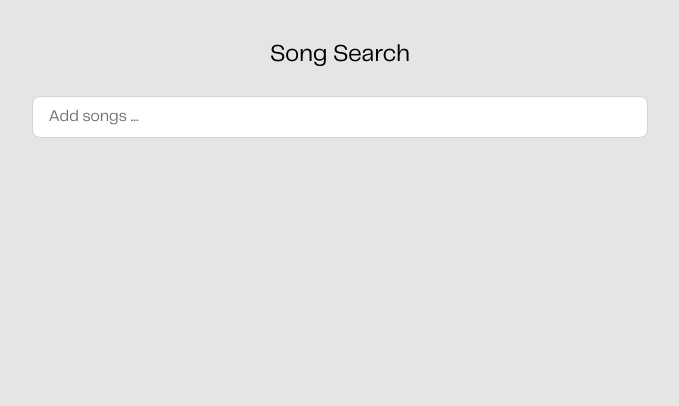
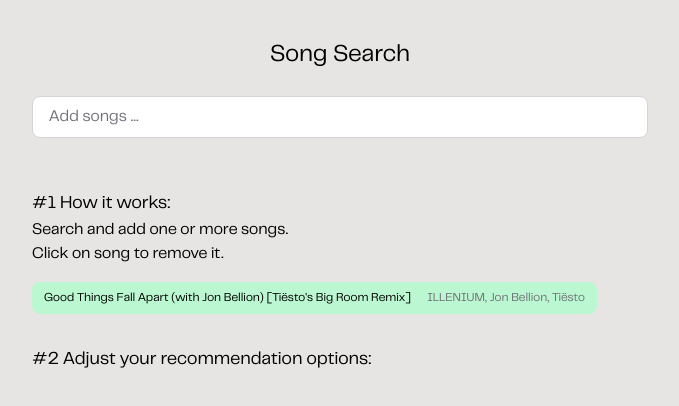
Before and after one commit to puravparab/song_search, a Next.js app in the folder client/: page / in a window 1280 px wide. Shown: the top 406 px of the page, without its empty margins (300-979 px from the left). Built offline with nearby package versions, Linux system fonts and the light colour scheme.

Commit message:
added display

```diff
--- /dev/null
+++ b/client/app/components/display.tsx
@@ -0,0 +1,37 @@
+interface Song {
+  id: string;
+  trackId: string;
+  name: string;
+  artists: string[];
+  genre: string;
+  subgenre: string;
+}
+
+const Display: React.FC<{selectedSongs: Song[], handleSongClick: (song: Song) => void}> = ({ selectedSongs, handleSongClick }) => {
+	return (
+		<div className="w-full flex flex-col items-start gap-6">
+			<div className="w-full">
+				<h2 className="text-lg">#1 How it works:</h2>
+				<p className="text-base dark:text-zinc-700">Search and add one or more songs. <br></br>Click on song to remove it.</p>
+				<div className="mt-4 w-full">
+					{selectedSongs.map(song => {
+						return (
+						<div
+							key={song.id} onClick={() => {handleSongClick(song)}}
+							className="py-2 px-3 mb-2 w-fit rounded-lg text-xs hover:bg-gray-300 cursor-pointer dark:bg-emerald-700 bg-green-200 dark:hover:bg-emerald-700 dark:text-zinc-100"
+						>
+							<span className="mr-4 dark:text-zinc-100">{song.name}</span>
+							<span className="dark:text-zinc-400 text-zinc-500">{song.artists.join(', ')}</span>
+						</div>
+						)
+					})}
+				</div>
+			</div>
+			<div>
+				<h2 className="text-lg">#2 Adjust your recommendation options:</h2>
+			</div>
+		</div>
+	);
+};
+
+export default Display;
--- a/client/app/components/search.tsx
+++ b/client/app/components/search.tsx
@@ -25,6 +25,7 @@ const Search: React.FC<{songs: Song[], selectedSongs: Song[], handleSongClick: (
 		setQuery(searchQuery);
 
 		if (searchQuery.trim() === ""){
+			setTotalResults(0);
 			setSearchResults([]);
 		} else {
 			const results = songs.filter(song =>
@@ -75,13 +76,14 @@ const Search: React.FC<{songs: Song[], selectedSongs: Song[], handleSongClick: (
 				onChange={handleQueryChange}
 				onClick={handleSearchInputClick}
         className="
-					w-full px-4 py-2 border rounded-lg placeholder:text-zinc-500 text-base focus:ring-1
+					w-full px-4 py-2 mb-2 border rounded-lg placeholder:text-zinc-500 text-base focus:ring-1
 					dark:bg-zinc-800 dark:border-zinc-800 dark:focus:ring-zinc-800 dark:text-stone-100
 					bg-white border-zinc-300 focus:outline-none focus:ring-zinc-500 text-black"
       />
 			{showDropdown && (
+				<>
 					<ul className="
-					w-full mt-2 rounded-lg shadow-lg
+						w-full rounded-lg shadow-lg
 						dark:bg-zinc-800 bg-stone-100
 					">
 						{searchResults.map(song => {
@@ -99,6 +101,13 @@ const Search: React.FC<{songs: Song[], selectedSongs: Song[], handleSongClick: (
 							)
 						})}
 					</ul>
+
+					{(totalResults > 0)&& (
+						<p className="mt-2 mr-auto text-sm dark:text-zinc-400">
+							Displaying {searchResults.length} of {totalResults} results
+						</p>
+					)}
+				</>
 			)}
 		</div>
 	);
--- a/client/app/page.tsx
+++ b/client/app/page.tsx
@@ -3,6 +3,7 @@
 import { useState, useEffect } from 'react';
 
 import Search from './components/search';
+import Display from './components/display';
 import { parseSongCSV } from './utils';
 
 interface Song {
@@ -28,6 +29,7 @@ const Home: React.FC = () => {
     const parsedSongs = await parseSongCSV(csvData);
     setSongs(parsedSongs)
     console.log(parsedSongs.length);
+    setSelectedSongs([parsedSongs[38]]);
   };
 
   // If user clicks a songs
@@ -51,8 +53,12 @@ const Home: React.FC = () => {
       <h1 className="text-2xl text-bold">Song Search</h1>
       <p></p>
 
-      <div className="md:w-7/12 w-11/12 my-6">
+      <div className="lg:w-7/12 md:w-8/12 w-11/12 my-6">
         <Search songs={songs} selectedSongs={selectedSongs} handleSongClick={handleSongClick}/>
+      </div>
+
+      <div className="lg:w-7/12 md:w-8/12 w-11/12 my-5">
+        <Display selectedSongs={selectedSongs} handleSongClick={handleSongClick}/>
       </div>
 
     </main>
```
Also changed, not shown: 1 other file (tests, documents, lock files or other folders). Lines whose indentation alone changed are shown as unchanged.
